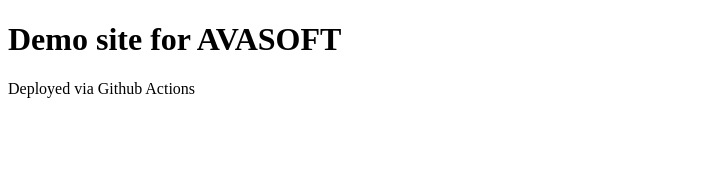
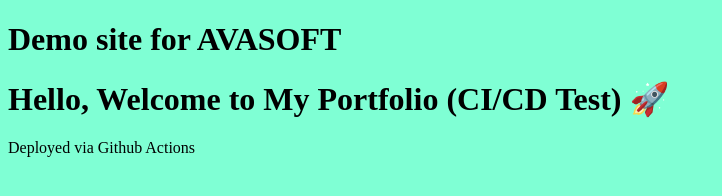
Before and after one commit to ArjunT234/portfolio-site, a plain HTML site: page index.html in a window 1280 px wide. Shown: the whole page, without its empty margins (0-722 px from the left). Drawn offline with Linux system fonts and the light colour scheme.

Commit message:
test: updated heading to check CI/CD workflow

```diff
--- a/index.html
+++ b/index.html
@@ -5,8 +5,9 @@
     <meta name="viewport" content="width=device-width, initial-scale=1.0">
     <title>My Portfolio</title>
 </head>
-<body>
+<body style="background-color: aquamarine;">
     <h1>Demo site for AVASOFT</h1>
+    <h1>Hello, Welcome to My Portfolio (CI/CD Test) 🚀</h1>
     <p>Deployed via Github Actions</p>
 </body>
 </html>
```
